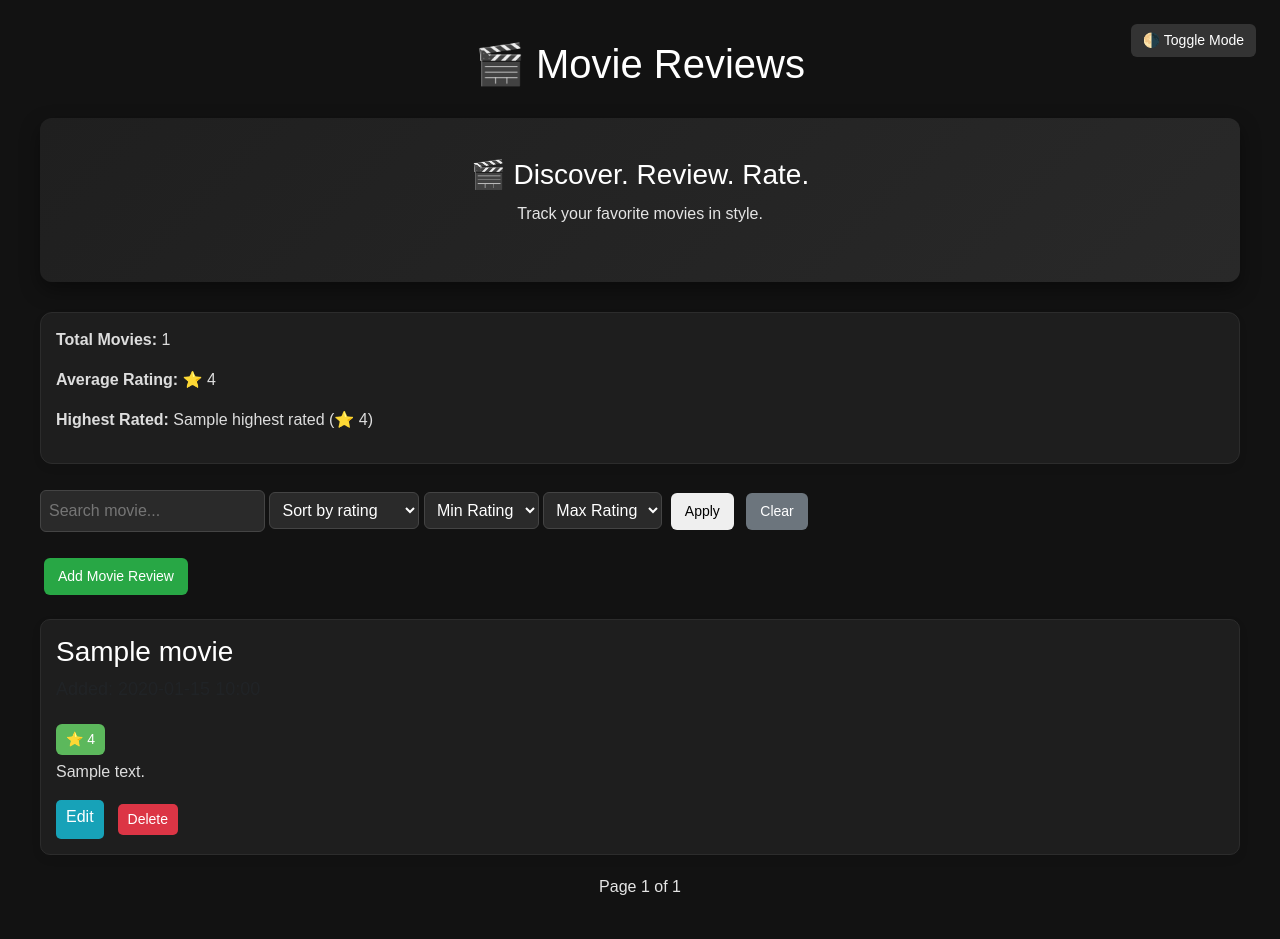
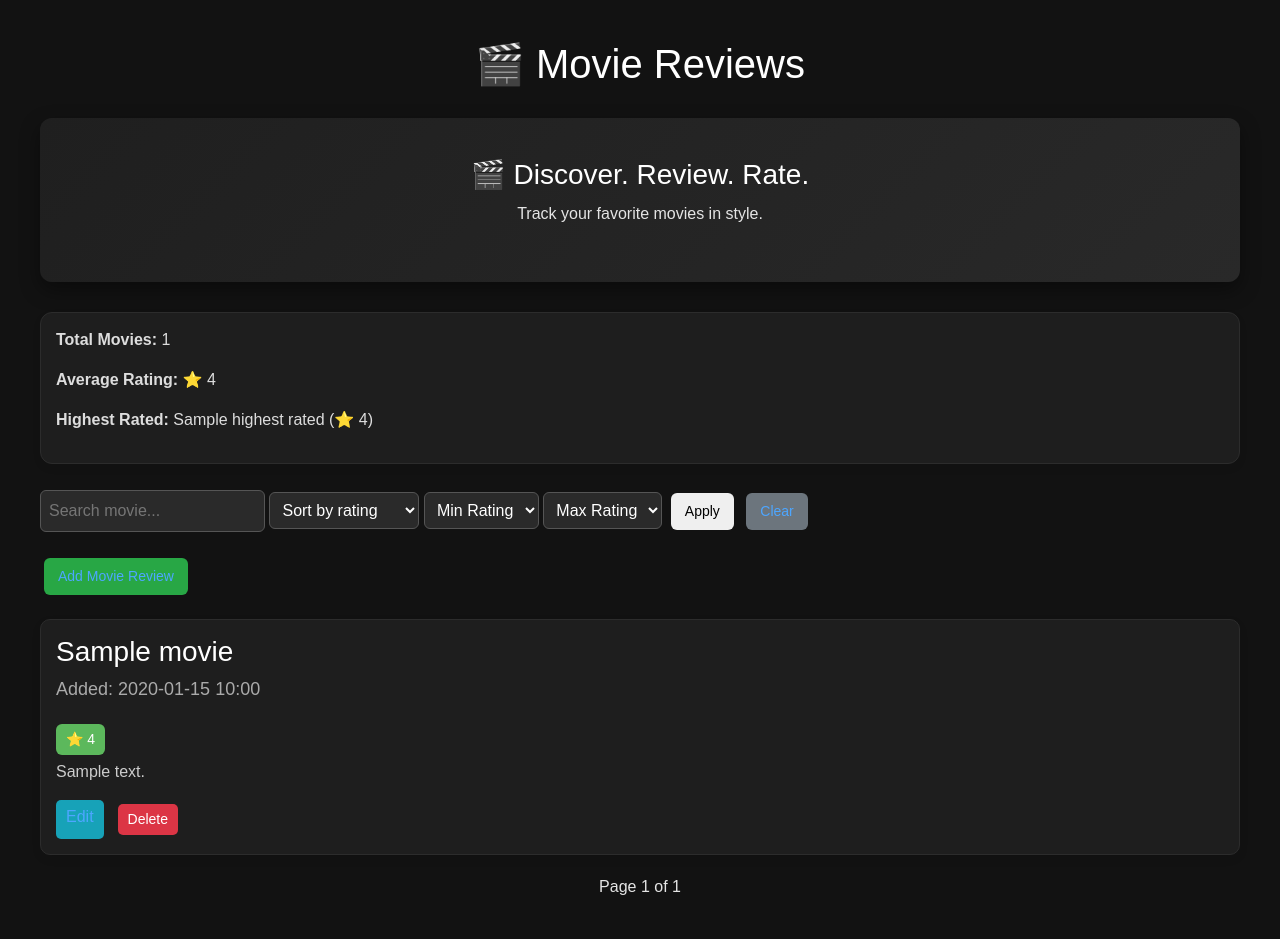
Before and after one commit to wwwatchara2707-2549/movie-review-flask, a Flask app: template templates/index.html in a window 1280 px wide. Run offline with Flask 3, Linux system fonts and the light colour scheme; the template is opened without the code that fills it: most values are stand-ins (such as "Sample title", 1, 10 or a date in 2020).

Commit message:
Remove toggle mode and fix dark mode text visibility

```diff
--- a/static/style.css
+++ b/static/style.css
@@ -454,3 +454,47 @@ body.dark-mode .movie-card:hover {
     transform: translateY(-5px);
     box-shadow: 0 0 15px rgba(255,255,255,0.1);
 }
+
+/* ===== FORCE DARK MODE TEXT FIX ===== */
+
+body.dark-mode {
+    background-color: #121212;
+    color: #e4e4e4;
+}
+
+/* ทำให้ข้อความรีวิวอ่านง่าย */
+body.dark-mode .movie-card p {
+    color: #cccccc;
+}
+
+/* ทำให้ชื่อหนังเด่น */
+body.dark-mode .movie-card h3 {
+    color: #ffffff;
+}
+
+/* ทำให้ input อ่านง่าย */
+body.dark-mode input,
+body.dark-mode select {
+    background-color: #2a2a2a;
+    color: #ffffff;
+    border: 1px solid #555;
+}
+
+/* ปรับ stats box */
+body.dark-mode .stats-box {
+    background-color: #1e1e1e;
+    color: #dddddd;
+}
+
+/* ปรับ link */
+body.dark-mode a {
+    color: #4da6ff;
+}
+
+body.dark-mode a:hover {
+    color: #82cfff;
+}
+
+body.dark-mode .text-muted {
+    color: #aaaaaa !important;
+}
--- a/templates/index.html
+++ b/templates/index.html
@@ -18,9 +18,6 @@
     <p>Track your favorite movies in style.</p>
 </div>
 
-<button onclick="toggleMode()" class="mode-toggle">
-    🌗 Toggle Mode
-</button>
 
 <!-- FLASH -->
 {% with messages = get_flashed_messages(with_categories=true) %}
@@ -175,10 +172,6 @@
     {% endif %}
 
 </div>
-<script>
-function toggleMode() {
-    document.body.classList.toggle("dark-mode");
-}
-</script>
+
 </body>
 </html>
```
